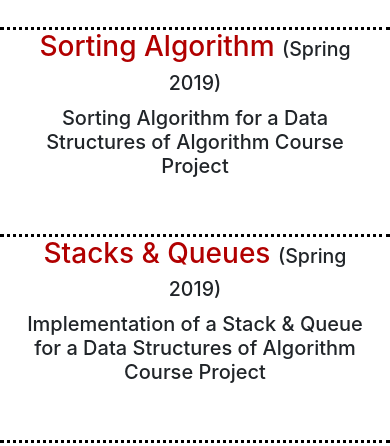
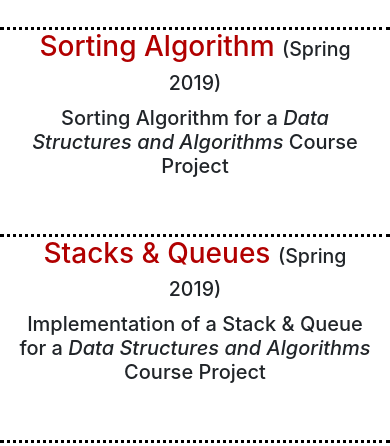
Before and after one commit to alorber/Personal-Website-Old, a Jekyll site: the page built from projects.html, in a window 390 px wide. Shown: the part 181-627 px from the top of the page. Built offline with Jekyll 4.4.1, drawn with Linux system fonts in a browser that asks for light colours; nearby versions of some CDN libraries; some web fonts are replaced; a script that is not in the unit is left out.

Commit message:
Changes projects layout

```diff
--- a/_data/projects.yml
+++ b/_data/projects.yml
@@ -1,19 +1,19 @@
 - name: Sorting Algorithm
-  subtitle: Sorting Algorithm for a Data Structures of Algorithm Course Project
+  subtitle: Sorting Algorithm for a <i>Data Structures and Algorithms</i> Course Project
   date: Spring 2019
   description: The aim of this project was to develop a sorting algorithm that would sort four data sets the fastest.
     The data sets were comprised of
   icons:
-    - <i class="devicon-cplusplus-plain colored"></i>
+    - <i class="devicon-cplusplus-plain colored icon"></i>
   pics: 0
   number: 1
 
 - name: Stacks & Queues
-  subtitle: Implementation of a Stack & Queue for a Data Structures of Algorithm Course Project
+  subtitle: Implementation of a Stack & Queue for a <i>Data Structures and Algorithms</i> Course Project
   date: Spring 2019
   description: words
   icons:
-    - <i class="devicon-cplusplus-plain colored"></i>
+    - <i class="devicon-cplusplus-plain colored icon"></i>
   pics: 0
   number: 2
 
@@ -31,13 +31,13 @@
     Each song will play for 5 seconds before a life is lost.</br></br>I hope to have the game playable online soon.The
     code can be viewed <a href="https://github.com/alorber/Guess-The-Song"><i>here</i></a>.'
   icons:
-    - <i class="devicon-bootstrap-plain colored"></i>
-    - <i class="devicon-css3-plain colored"></i>
-    - <i class="devicon-nodejs-plain colored"></i>
-    - <i class="devicon-express-original-wordmark colored"></i>
-    - <i class="devicon-html5-plain-wordmark colored"></i>
-    - <i class="devicon-javascript-plain colored"></i>
-    - <i class="devicon-jquery-plain-wordmark colored"></i>
+    - <i class="devicon-nodejs-plain colored icon"></i>
+    - <i class="devicon-express-original-wordmark colored icon"></i>
+    - <i class="devicon-javascript-plain colored icon"></i>
+    - <i class="devicon-jquery-plain-wordmark colored icon"></i>
+    - <i class="devicon-bootstrap-plain colored icon"></i>
+    - <i class="devicon-html5-plain-wordmark colored icon"></i>
+    - <i class="devicon-css3-plain colored icon"></i>
     # - <i class="fab fa-node"></i>
     # - <i class="fab fa-js-square"></i>
     # - <i class="fab fa-html5"></i>
@@ -57,7 +57,7 @@
     selected group will be randomly chosen.</br></br>My documentation for the project, including a schematic diagram
     of the circuit, can be viewed <a href='##'>here</a>."
   icons:
-    - <i class="fas fa-3x fa-microchip"></i>
+    - <i class="fas fa-3x fa-microchip icon"></i>
   pics: nil
   number: 4
 
@@ -70,7 +70,7 @@
     to cross); a pedestrian button to shorten the green light to 5 seconds.</br></br>My documentation for the project,
     including a schematic diagram of the circuit, can be viewed <a href="##">here</a>.'
   icons:
-    - <i class="fas fa-3x fa-microchip"></i>
+    - <i class="fas fa-3x fa-microchip icon"></i>
   pics: nil
   number: 5
 
@@ -79,11 +79,11 @@
   date: Spring 2017
   description: blah
   icons:
-    - <i class="devicon-bootstrap-plain colored"></i>
-    - <i class="devicon-css3-plain colored"></i>
-    - <i class="devicon-html5-plain-wordmark colored"></i>
-    - <i class="devicon-javascript-plain colored"></i>
-    - <i class="devicon-jquery-plain-wordmark colored"></i>
+    - <i class="devicon-javascript-plain colored icon"></i>
+    - <i class="devicon-jquery-plain-wordmark colored icon"></i>
+    - <i class="devicon-bootstrap-plain colored icon"></i>
+    - <i class="devicon-html5-plain-wordmark colored icon"></i>
+    - <i class="devicon-css3-plain colored icon"></i>
     # - <i class="fab fa-js-square"></i>
     # - <i class="fab fa-html5"></i>
   pics: 0
--- a/assets/css/projects.css
+++ b/assets/css/projects.css
@@ -1,10 +1,12 @@
 .project {
 	border-top: medium dotted black;
 }
-.project_titles, .project_img{
+.project_titles,{
 	display: flex;
 	justify-content: center;
 	flex-direction: column;
+	vertical-align: middle;
+
 }
 a:link, a:visited, a:hover, a:active  {
 	color: #b10000;
@@ -17,6 +19,14 @@ img {
 .project_Description {
 	text-align: justify;
 }
+.icon {
+	font-size: 4em;
+}
+@media (max-width:1000px) {
+	.icon {
+		font-size: 3em;
+	}
+}
 @media (max-width:771px) {
 	.project_img {
 		display: none;
--- a/projects.html
+++ b/projects.html
@@ -9,28 +9,33 @@ stylesheet: "projects"
 	<p>Click on a project title to learn more.</p>
 	{% for project in site.data.projects %}
   	<div class="row mt-5 project">
-  		<div class="col  project_titles">
+  		<div class="col align-self-center  project_titles">
   			<h3><a data-toggle="collapse" data-target="#Project_Descr{{project.number}}" href="##"
-          role="button" aria-expanded="false">{{ project.name }} </a><span style="font-size: .7em">({{project.date}})</span></h3>
+	          role="button" aria-expanded="false">{{ project.name }} </a>
+	          <span style="font-size: .7em">({{project.date}})</span>
+	      	</h3>
   			<h5>{{ project.subtitle }}</h5>
-  		</div>
-  		<div class="col-4 project_img">
-  			{% for icon in project.icons %}
-  			{{icon}}
-  			{% endfor %}
   		</div>
   	</div>
   	<div class="collapse" id="Project_Descr{{project.number}}">
-	   	<div class="row mt-4">
-	  		<div class="col-7">
-	  			<p class="project_Description">{{ project.description }} </p>
-	  		</div>
-	  		{% if project.pics != 0 %}
-	  		<div class="col-5 img_gallery">
+  		<div class="row">
+  			{% if project.pics != 0 %}
+	  		<div class="col img_gallery">
 	  			<img src="https://image.shutterstock.com/image-photo/kiev-ukraine-april-16-2015-450w-276697244.jpg">
 	  		</div>
 	  		{% endif %}
-
+  		</div>
+	   	<div class="row mt-4">
+	  		<div class="col">
+	  			<p class="project_Description">{{ project.description }}</p>
+	  		</div>
+	  	</div>
+	  	<div class="row">
+	  		<div class="col align-self-center project_img align-middle">
+	  			{% for icon in project.icons %}
+	  			{{icon}}
+	  			{% endfor %}
+  			</div>
 	  	</div>
   	</div>
 
```
